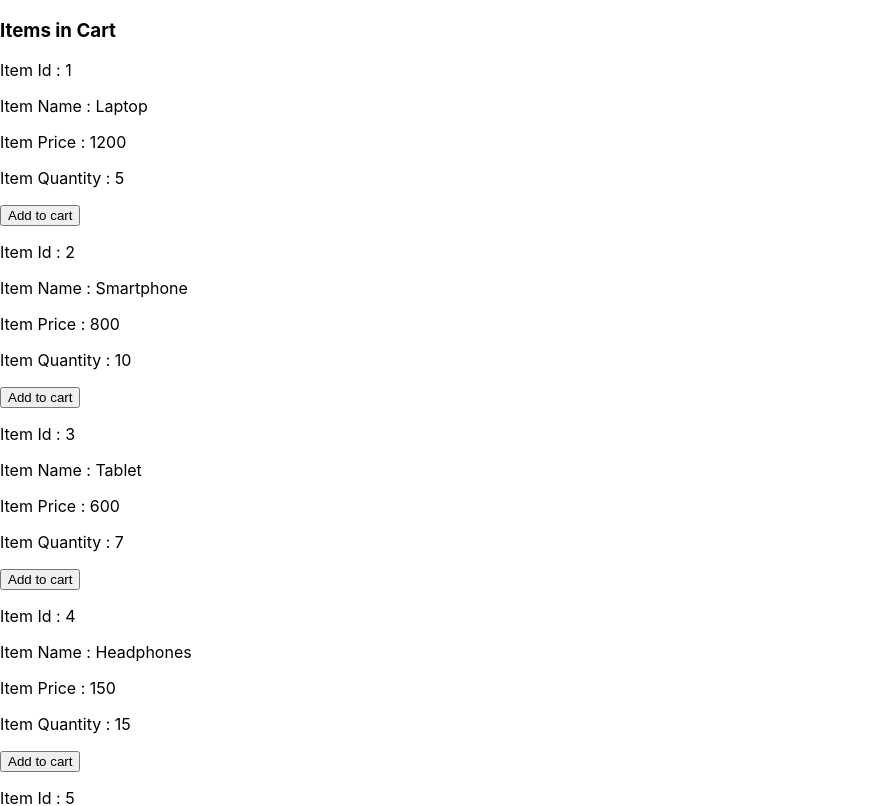
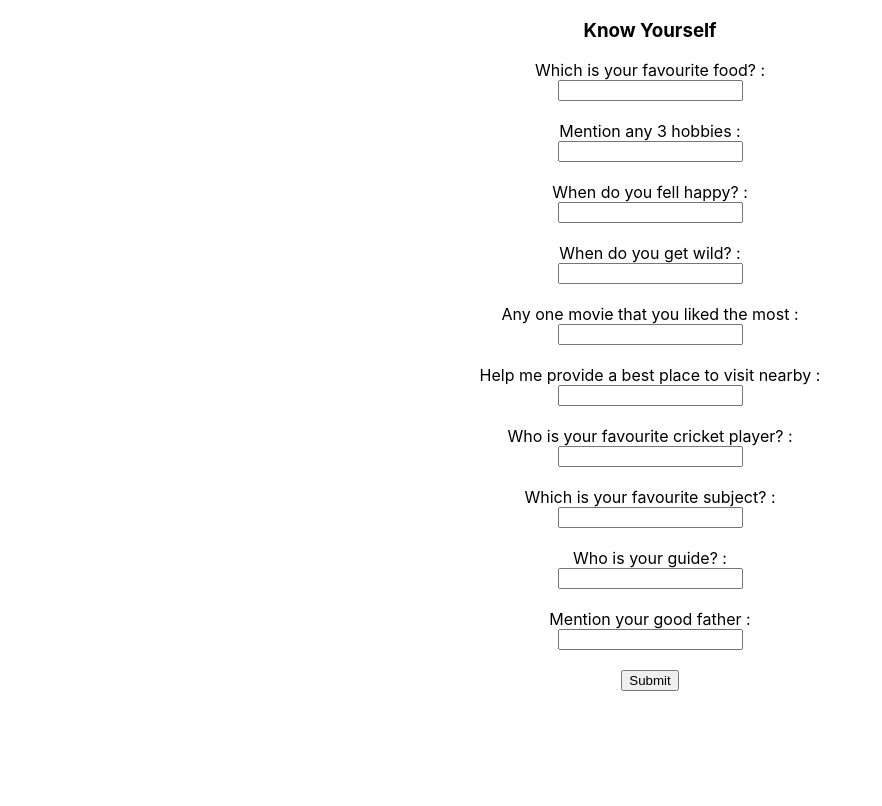
Before and after one commit to Abal-ankit/PEP-INPUT, a React (Create React App) app in the folder Day05/lpuapp/: page / in a window 1280 px wide. Shown: the top 806 px of the page, without its empty margins (0-882 px from the left). Built offline with nearby package versions, Linux system fonts and the light colour scheme; the HTML template or start-up script is replaced by a standard one.

Commit message:
Event Handlers, Virtual Dom, Synthetic Event

```diff
--- a/Day05/lpuapp/src/App.js
+++ b/Day05/lpuapp/src/App.js
@@ -5,8 +5,10 @@ import './App.css';
 // import Parent from './components/Day07/Parent';
 // import Interest from './components/Day07/Interest';
 // import Hook from './components/Day08/Hook';
-import UseEffectHook from './components/Day08/UseEffectHook';
-import ShoppingCart from './components/Day08/Assignment/ShoppingCart';
+// import UseEffectHook from './components/Day08/UseEffectHook';
+// import ShoppingCart from './components/Day08/Assignment/ShoppingCart';
+// import BasicEvents from './components/Day09/BasicEvents';
+import KnowYourself from './components/Day09/KnowYourself';
 
 
 
@@ -19,7 +21,9 @@ function App() {
       {/* <Hook /> */}
       {/* <Interest /> */}
       {/* <UseEffectHook /> */}
-      <ShoppingCart />
+      {/* <ShoppingCart /> */}
+      {/* <BasicEvents /> */}
+      <KnowYourself />
     </div>
   );
 }
--- /dev/null
+++ b/Day05/lpuapp/src/components/Day09/BasicEvents.js
@@ -0,0 +1,16 @@
+import React from 'react';
+
+function BasicEvents() {
+    const handleButtonClick = (event) => {
+        // console.log(event.type);
+        // console.log(event.target);
+        console.log(event); // event is synthetic event here
+    }
+  return (
+    <div>
+      <button onClick={handleButtonClick}>Click Me</button>
+    </div>
+  );
+}
+
+export default BasicEvents;
--- /dev/null
+++ b/Day05/lpuapp/src/components/Day09/KnowYourself.js
@@ -0,0 +1,54 @@
+import React, { useState } from "react";
+
+function KnowYourself() {
+  const [userData, setUserData] = useState({});
+
+  const handleInputData = (e) => {
+    setUserData({ ...userData, [e.target.name]: e.target.value });
+  };
+
+  const handleFormSubmit = (e) => {
+        e.preventDefault();
+  }
+
+  return (
+    <div style={{ paddingLeft: "20px" }}>
+      <h3 style={{textAlign : "center"}}>Know Yourself</h3>
+      <form style={{display : "flex", flexDirection : "column", justifyContent : "center", alignItems : "center"}}>
+        Which is your favourite food? :{" "}
+        <input type="text" onChange={handleInputData} name="food" />
+        <br />
+        Mention any 3 hobbies :{" "}
+        <input type="text" name="hobbies" onChange={handleInputData} />
+        <br />
+        When do you fell happy? :{" "}
+        <input type="text" name="happy" onChange={handleInputData} />
+        <br />
+        When do you get wild? :{" "}
+        <input type="text" name="wild" onChange={handleInputData} />
+        <br />
+        Any one movie that you liked the most :{" "}
+        <input type="text" name="movie" onChange={handleInputData} />
+        <br />
+        Help me provide a best place to visit nearby :{" "}
+        <input type="text" name="place" onChange={handleInputData} />
+        <br />
+        Who is your favourite cricket player? :{" "}
+        <input type="text" name="cricket" onChange={handleInputData} />
+        <br />
+        Which is your favourite subject? :{" "}
+        <input type="text" name="subject" onChange={handleInputData} />
+        <br />
+        Who is your guide? :{" "}
+        <input type="text" name="guide" onChange={handleInputData} />
+        <br />
+        Mention your good father :{" "}
+        <input type="text" name="father" onChange={handleInputData} />
+        <br />
+        <button onClick={handleFormSubmit}>Submit</button>
+      </form>
+    </div>
+  );
+}
+
+export default KnowYourself;
```
Also changed, not shown: Day05/lpuapp/src/components/Day09/notes.txt (added), 1 other file (tests, documents, lock files or other folders).
